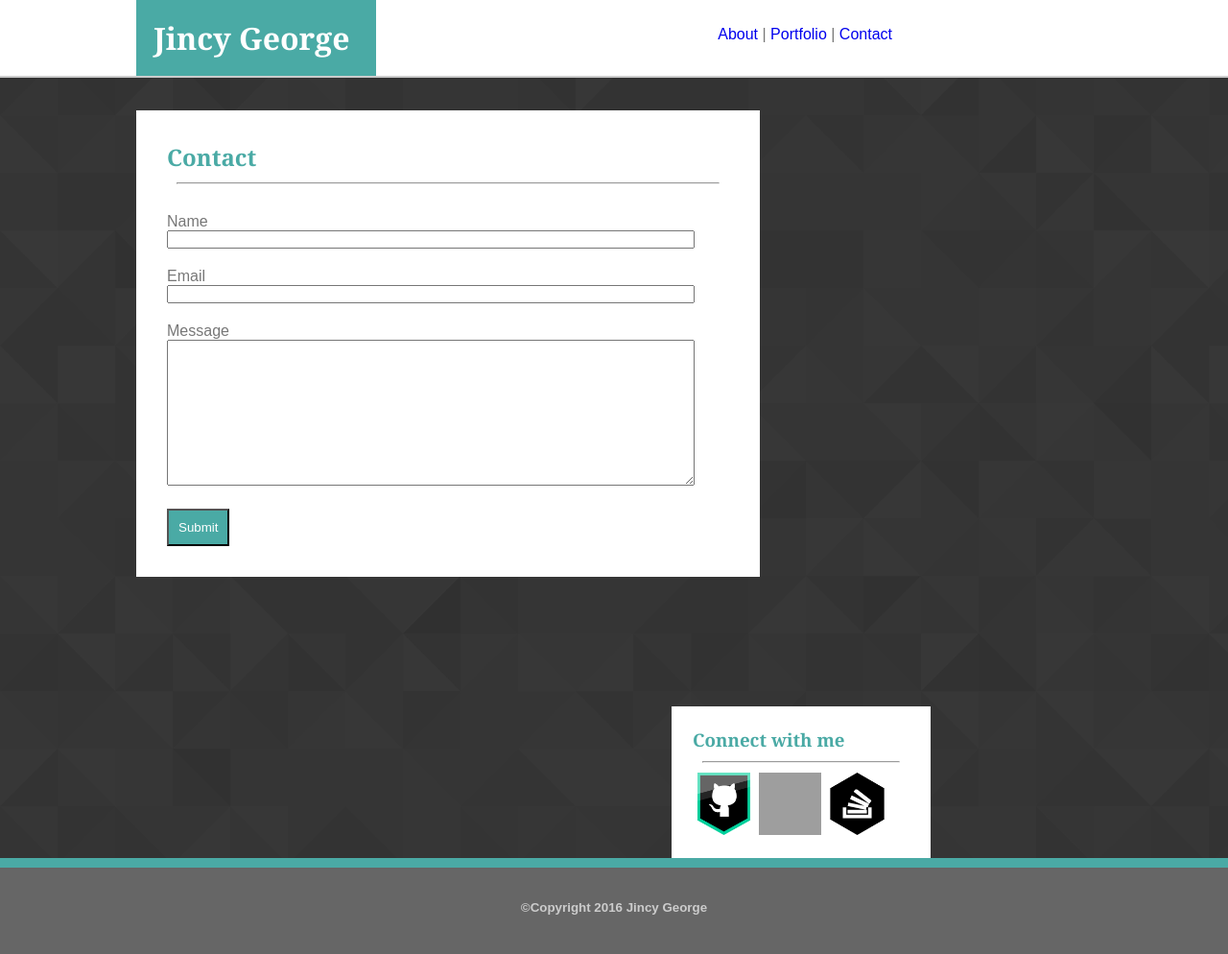
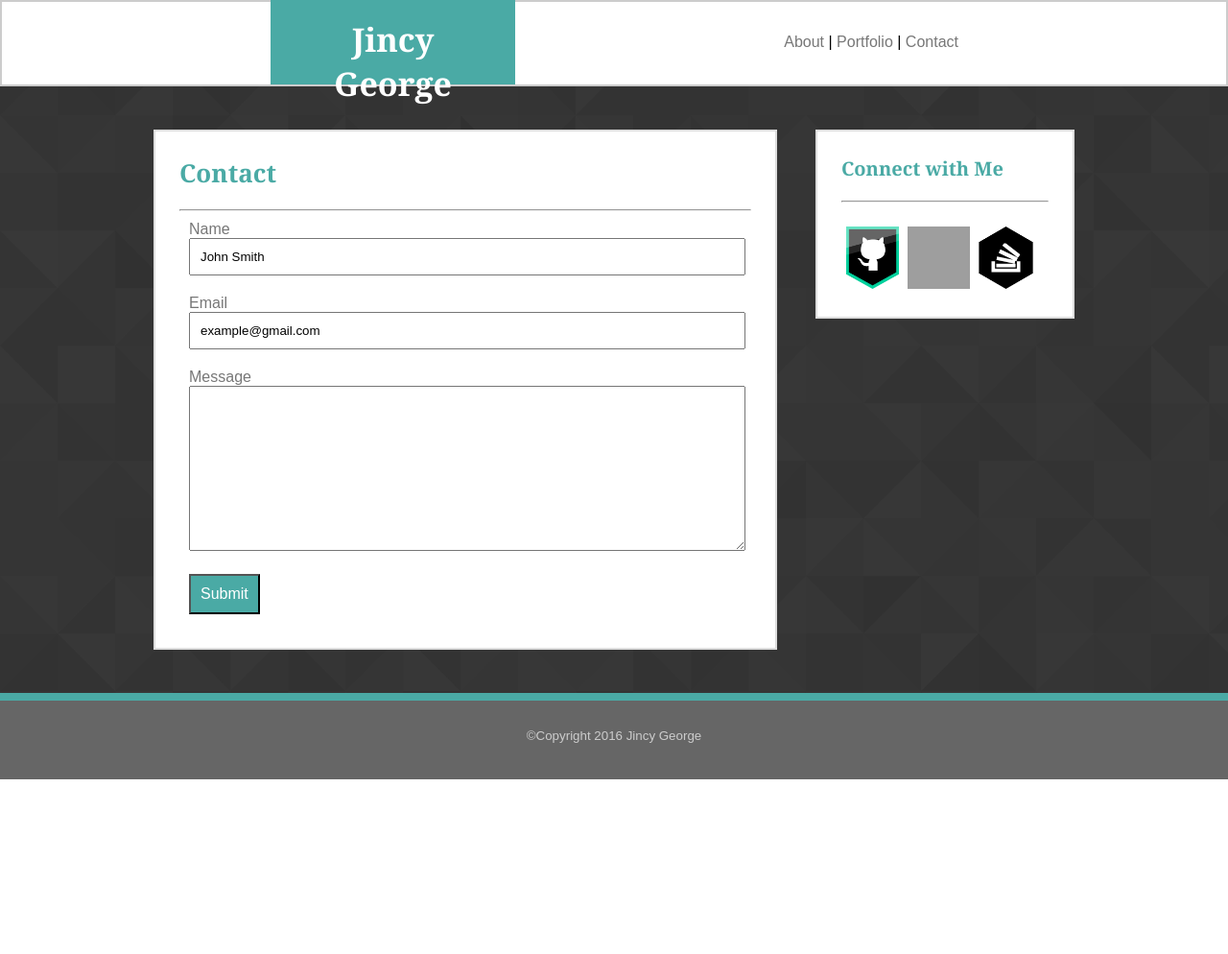
Before and after one commit to georgejincy/Basic-Portfolio, a PHP site: page /contact.html in a window 1280 px wide. Shown: the whole page at 96% size. After the commit the page ends 812 px from the top, so only its background shows below. Run offline with PHP 8.4, Linux system fonts and the light colour scheme; some libraries are stand-ins or nearby versions; grey boxes are pictures that could not be loaded.

Commit message:
final changes to files

```diff
--- a/assets/css/style.css
+++ b/assets/css/style.css
@@ -1,178 +1,119 @@
-body{
-	background: url(../images/footer_lodyas.png);
-	color: #777777;
-	font-family: "Arial", "Helvetica Neue", Helvetica, sans-serif;
-}
-h1, h2, h3{
-	font-family: "Georgia", Times, "Times New Roman", serif;
-}
 *{
 	box-sizing: border-box;
 	margin: 0;
 	padding: 0;
 }
+body{
+	margin: 0 auto 0 auto;
+	background: url(../images/footer_lodyas.png);
+	font-family: "Arial", "Helvetica Neue", Helvetica, sans-serif;
+}
+h1,h2,h3{
+	font-family: "Georgia", Times, "Times New Roman", serif;
+}
+h1{
+	font-size: 34px;
+}
+h2{
+	font-size: 26px;
+}
+h3{
+	font-size: 20px;
+}
 .wrapper{
-	position: relative;
-	margin: 0 auto;
-	padding: 20px;
-	width: 960px;
+
 }
-
 header{
 	background: #ffffff;
+	border: 2px solid #cccccc;
+	position: relative;
+	xpadding: 20px;
+	height: 90px;
+}
+header h1{
+	background: #4aaaa5;
+	width: 20%;
+	text-align: center;
+	color: #ffffff;
 	position: absolute;
 	z-index: 1;
-	width: 100%;
-	xpadding: 5px;
-	xwidth: 200px;
-	xmargin-left: 142px;
-	xmargin-right: 500px;
-	padding-top: 0px;
-	padding-bottom: 0px;
-	border-bottom: 2px solid #cccccc;
+	bottom: 0;
+	left: 280px;
+	float: left;
+	padding: 20px;
+	height: 90px;
+	xmargin: auto;
 }
-header h1{
+nav#horzNav{
+	position: absolute;
+	z-index: 1;
+	float: right;
+	bottom: 35px;
+	right:279px;
+
+}
+header a {
+	text-decoration: none;
+	color: #777777;
+}
+.content{
+	/*clear float and make overflow, auto to make
+	sure everything stays in its container */
+	clear: both;
+	overflow: auto;
+	width: 960px;
+	/* center the content area */
+	margin: 0 auto 0 auto;
+}
+section#about, section#contact, section#portfolio{
+	width: 650px;
 	float: left;
-	z-index: 2;
-	margin-left: 142px;
-	padding: 18px;
-	background: #4aaaa5;
-	width: 250px;
-	color: #ffffff;
-}
-#horzNav{
-	float: right;
-	z-index: 3;
-	margin-right: 350px;
-	margin-top: 20px;
-	xbackground: #4aaaa5;
-	xwidth:20%;
-	xposition: relative;
+	background: #ffffff;
+	border: 2px solid #dddddd;
+	margin-top: 45px;
+	margin-bottom: 45px;
+	padding: 25px;
 }
 
 h2, h3{
 	color: #4aaaa5;
-}
-a:link, a:visited{
-	text-decoration: none;
-}
-#content{
-	clear: both;
-}
-section#about, section#contact, section#portfolio{
-	float: left;
-	margin-left: 142px;
-	margin-top: 115px;
-	background: #ffffff;
-	width: 650px;
-	padding: 22px;
-	margin-bottom: 20px;
-}
-h2{
-	padding: 10px;
-	xpadding-bottom: 10px;
+	xmargin-bottom: 20px;
 }
 hr{
-	margin: 10px;
+	margin-top: 20px;
+	color: #cccccc;
 }
-p{
+#bio-image{
+	width: 240px;
+	height: 180px;
+	float: left;
+	margin-top: 25px;
+	margin-right: 20px;
+	xmargin-bottom: 20px;
+}
+
+section#about p{
 	line-height: 32px;
 	font-size: 16px;
-	margin-bottom: 10px;
+	margin-top: 15px;
 	color: #777777;
 }
-#bio-image{
-	width: 180px;
-	height: 140px;
-	float: left;
-	margin-right: 10px;
-	margin-bottom: 10px;
-}
-aside{
-	width: 270px;
-	margin-top: 115px;
-	margin-right: 310px;
-	float:right;
-	background: #ffffff;
-	padding: 22px;
-	xwidth: 270px;
 
-}
-.social-icons{
-	height: 65px;
-	width: 65px;
-}
-
-/*#horzNav{
-	margin:0;
-	float: right;
-}
-#content{
-	clear: both;
-	xbackground: url(../images/footer_lodyas.png);
-	xbackground-color: #333;
-	xwidth: 1183px;
-	margin: 0 auto;
-	xbackground-size: cover;
-}
-section#about{
-	margin-top: 0;
-	margin-left: 142px;
-	width: 650px;
-	background: #4aaaa5;
-	padding: 20px;
-	overflow: auto;
-}
-#bio-image{
-	width: 180px;
-	height: 140px;
-	float: left;
-	margin-right: 10px;
-	margin-bottom: 10px;
-}
-h2{
-	padding: 20px;
-}
-#social{
-	xclear:both;
-	width: 270px;
-	float:right;
-}*/
-/*styling the form */
-#cust-form{
-	width: 375px;
-}
-
-#cust-form div{
-	float: left;
-	width: 375px;
-	padding: 10px;
-}
-#cust-form textarea, form input {
-	width: 550px;
-}
-#cust-submit {
-  float: left;
-  width: auto;
-  padding: 10px;
-  margin-right: 10px;
-  background: #4aaaa5;
-  color: #ffffff;
-}
 ul.workgallery {
 	list-style: none;
 }
 ul.workgallery li{
-	display: inline-block;
+	xdisplay: inline-block;
 	position: relative;
+		float: left;
 }
 img.gallerypic{
-	width: 260px;
+	width: 255px;
 	height: 190px;
-	margin:20px;
+	margin: 20px;
 }
 ul.workgallery span{
-	width: 260px;
+	width: 255px;
 	height: 35px;
 	padding: 8px;
 	text-align: center;
@@ -184,27 +125,58 @@ ul.workgallery span{
 	margin: 20px;
 }
 
+#cust-form div{
+	float: left;
+	xwidth: 375px;
+	padding: 10px;
+	color: #777777;
+}
+#cust-form textarea, form input {
+	width: 580px;
+	padding: 10px;
+}
+#cust-submit {
+  float: left;
+  width: auto;
+  padding: 10px;
+  margin-right: 10px;
+  background: #4aaaa5;
+  color: #ffffff;
+  font-size: 16px;
+}
+aside.social{
+	width: 270px;
+	float: right;
+	background: #ffffff;
+	border: 2px solid #dddddd;
+	margin-top: 45px;
+	margin-bottom: 45px;
+	padding: 25px;
+}
+.social-icons{
+	height: 65px;
+	width: 65px;
+	margin-top: 25px;
+}
 footer{
+	/*clear float and make overflow, auto to make
+	sure everything stays in its container */
+	clear: both;
+	overflow: auto;
 	background: #666666;
-	clear: both;
+	text-align: center;
+	color: #cccccc;
+	padding: 35px;
+	height: 90px;
 	position: relative;
-	xbottom:0;
+	xz-index: 1;
+}
+#decorBox{
+	position: absolute;
+	z-index: 1;
+	top: 0;
+	left: 0;
+	background: #4aaaa5;
+	height: 8px;
 	width: 100%;
-	z-index: 1;
-	text-align: center;
-	padding: 40px;
-	color: #cccccc;
-	font-weight: 600;
-	xmargin-top:50px;
 }
-footer div#decorBox{
-	height: 10px;
-	width: 100%;
-	xmargin: 0;
-	background: #4aaaa5;
-	position: absolute;
-	z-index: 2;
-	bottom: 90px;
-	xtop: 10px;
-	left: 0;
-}
--- a/contact.html
+++ b/contact.html
@@ -3,8 +3,10 @@
 
 <head>
 	<title>Hello | Jincy</title>
+	<!--Reference to Reset CSS file-->
+	<!--<link rel="stylesheet" type="text/css" href="assets/css/reset.css">-->
+	<!--Reference to CSS file-->
 	<link rel="stylesheet" type="text/css" href="assets/css/style.css">
-	<link rel="stylesheet" type="text/css" href="assets/reset.css">
 </head>
 
 <body>
@@ -25,8 +27,7 @@
 		</nav>
 		</header>
 
-
-		<main id = "content">
+		<section class = "content">
 
 			<!--Contact section-->
 			<section id = "contact">
@@ -36,11 +37,11 @@
 				<form id="cust-form">
 					<div>
 						Name<br>
-						<input type="text" name="name" size="50"><br>
+						<input type="text" name="name" value = "John Smith" size="50"><br>
 					</div>
 					<div>
 						Email<br>
-						<input type="text" name="email" size="50"><br>
+						<input type="text" name="email" value = "example@gmail.com" size="50"><br>
 					</div>
 					<div>
 						Message<br>
@@ -58,7 +59,7 @@
 			<!--Social section-->
 			<aside class = "social">
 
-				<h3>Connect with me<hr></h3>
+				<h3>Connect with Me<hr></h3>
 
 					<img class = "social-icons" src="assets/images/1478562548_social_media_logo_github.png" alt="github logo">
 					<img class = "social-icons" src="assets/images/1478562726_social_media_logo_linkedin.png" alt="linkedin logo">
@@ -67,7 +68,7 @@
 			<!--End of social-->
 			</aside>
 		<!--End of main-->
-		</main>
+		</section>
 
 		<!--Footer section-->
 		<footer>
```
Also changed, not shown: assets/css/styletest.css (deleted, +0 -55 lines), index.html (+5 -5 lines), portfolio.html (+8 -7 lines).
